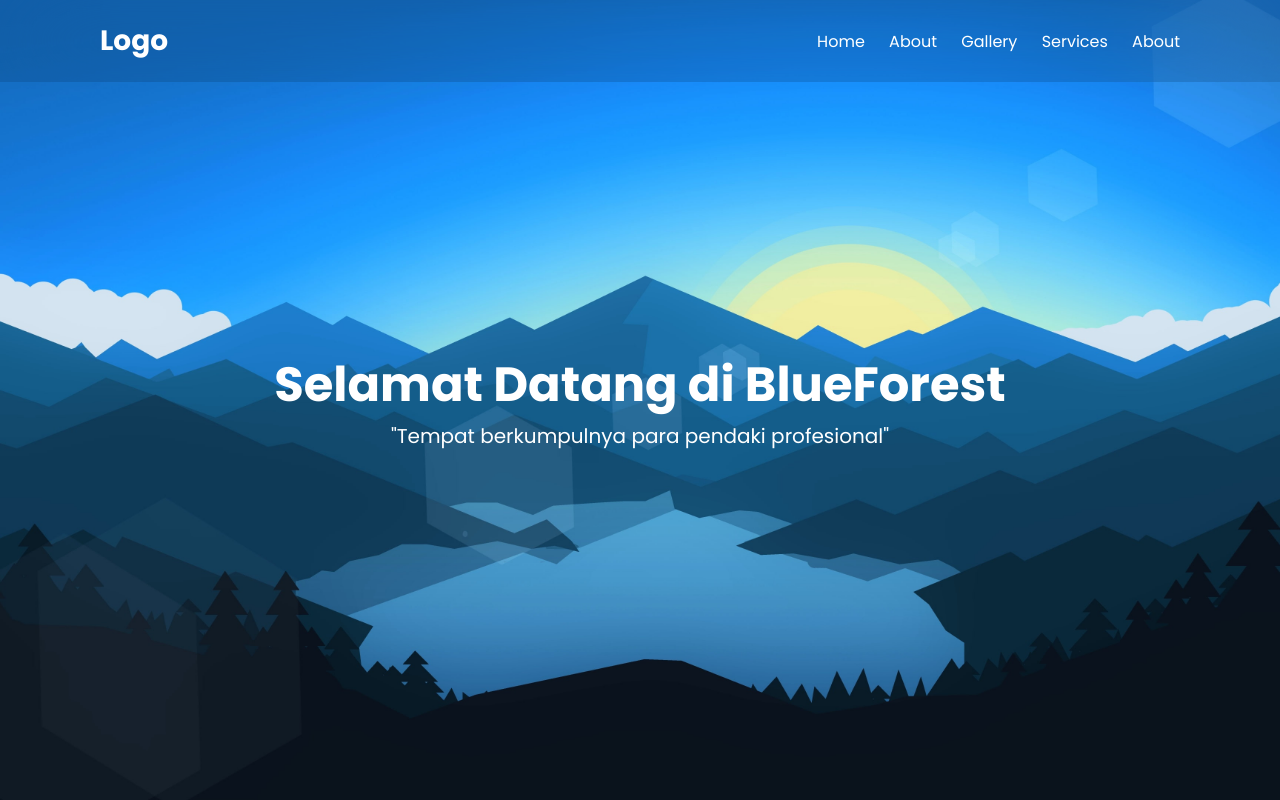
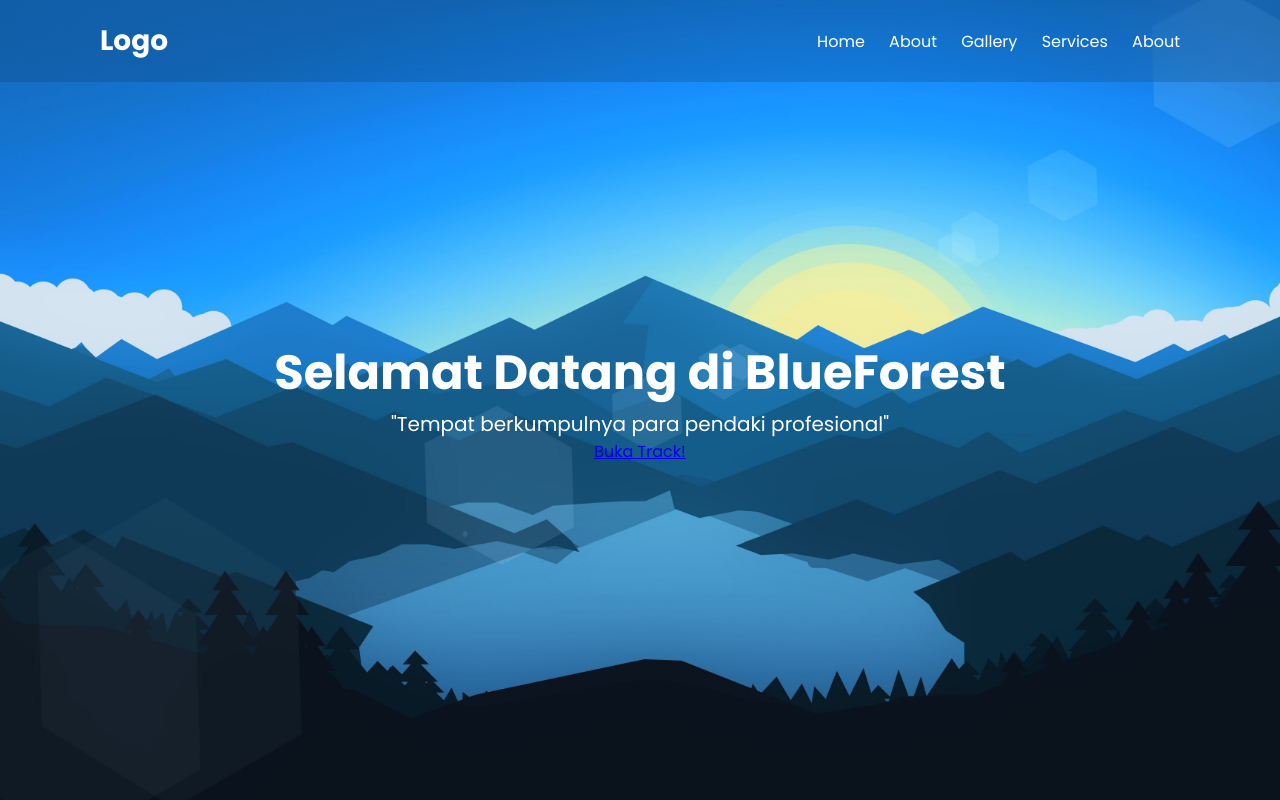
Before and after one commit to SaefulMustofa/company-profile-simple, a plain HTML site: page index.html in a window 1280 px wide. Drawn offline with Linux system fonts and the light colour scheme.

Commit message:
menambahkan button

```diff
--- a/index.html
+++ b/index.html
@@ -22,6 +22,7 @@
     </header>
     <p class="tagline">Selamat Datang di BlueForest</p>
     <p class="description">"Tempat berkumpulnya para pendaki profesional"</p>
+    <a class="button" href="#" >Buka Track!</a>
     </div>
 
 </body>
```
